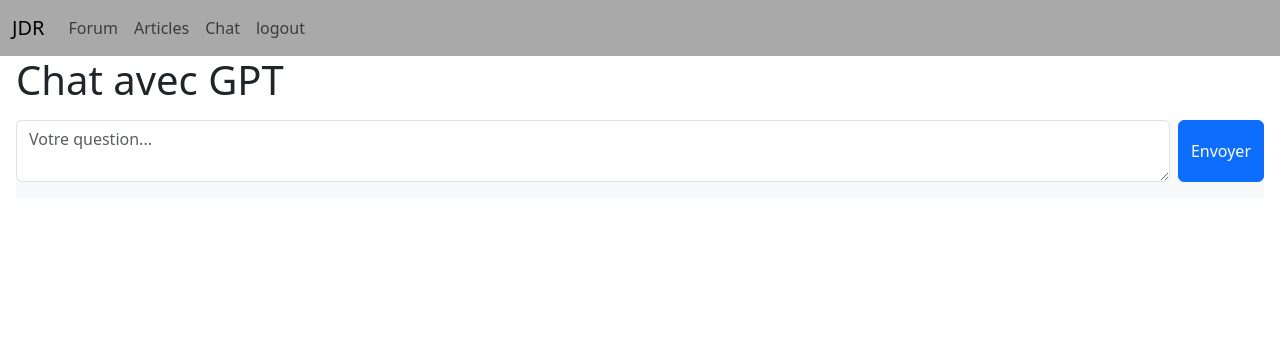
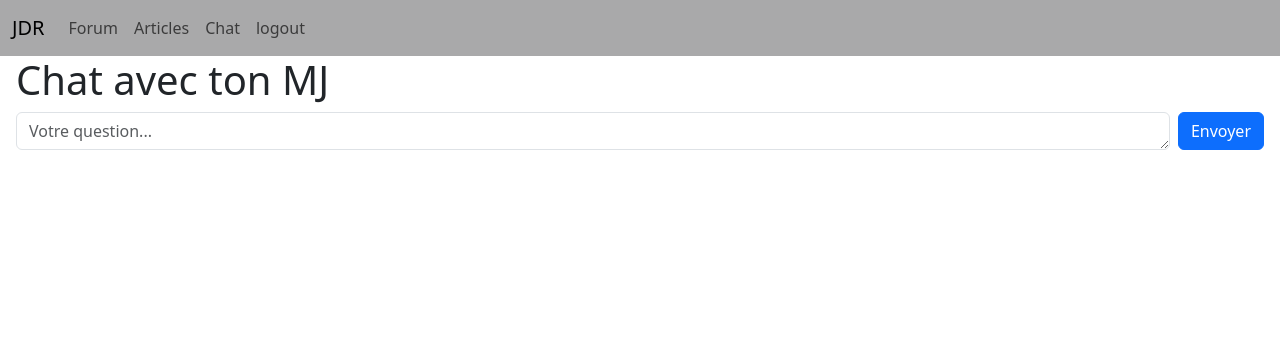
Before and after one commit to liokiyori/JDR_Project, a Django app: page /chatbot/ in a window 1280 px wide. Shown: the top 356 px of the page. Run offline with Django 5.2, Linux system fonts and the light colour scheme; the visitor is signed in with stand-in values (Sample User, id 1); data that the repository does not hold is empty.

Commit message:
finition de la page de conversation

```diff
--- a/jdr/chatbot/templates/chat.html
+++ b/jdr/chatbot/templates/chat.html
@@ -1,24 +1,36 @@
 {% extends 'base.html' %}
 {% block content %}
-<h1>Chat avec GPT</h1>
-<div class="mt-3">
+<h1>Chat avec ton MJ</h1>
+<div class="pb-3" id="last-message">
     {% for conversation in conversations %}
-    <div class="card mb-3 ">
-        <div class="card-body">
-            <h5 class="card-title">Le {{ conversation.timestamp }}</h5>
-            <p class="card-text"><strong>Vous :</strong> {{ conversation.prompt }}</p>
-            <p class="card-text"><strong>GPT :</strong> {{ conversation.response }}</p>
+    <div class="row mb-3 gap-3">
+        <div class="card bg-secondary">
+            <div class="card-body">
+                <h5 class="card-title">Le {{ conversation.timestamp }}</h5>
+                <p class="card-text"><strong>Vous :</strong> {{ conversation.prompt }}</p>
+            </div>
+        </div>
+        <div class="card">
+            <div class="card-body">
+                <h5 class="card-title">Le {{ conversation.timestamp }}</h5>
+                <p class="card-text"><strong>GPT :</strong> {{ conversation.response }}</p>
+            </div>
         </div>
     </div>
     {% endfor %}
-</div>
-<div class="sticky-bottom bg-light pb-3">
-    <form method="post" class="d-flex">
+    <div id="end-of-chat"></div>
+    <form method="post" class="d-flex sticky-bottom">
         {% csrf_token %}
         <div class="flex-grow-1 me-2">
-            <textarea class="form-control" id="prompt" name="prompt" rows="2" placeholder="Votre question..."></textarea>
+            <textarea class="form-control" id="prompt" name="prompt" rows="1" placeholder="Votre question..."></textarea>
         </div>
         <button type="submit" class="btn btn-primary">Envoyer</button>
     </form>
 </div>
+<script>
+    document.addEventListener("DOMContentLoaded", function() {
+        var endOfChat = document.getElementById("end-of-chat");
+        endOfChat.scrollIntoView({ behavior: "instant" });
+    });
+</script>
 {% endblock %}
--- a/jdr/chatbot/views.py
+++ b/jdr/chatbot/views.py
@@ -11,5 +11,5 @@ def chat(request):
         reponse = response(prompt)
         Conversation.objects.create(user=request.user, prompt=prompt, response=reponse)
 
-    conversations = Conversation.objects.filter(user=request.user).order_by('-timestamp')
+    conversations = Conversation.objects.filter(user=request.user).order_by('timestamp')
     return render(request, 'chat.html', {'reponse': reponse, 'conversations': conversations})
```
